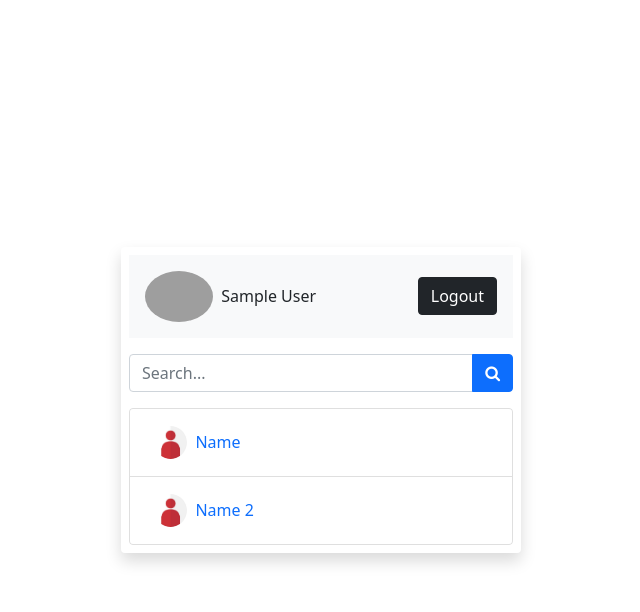
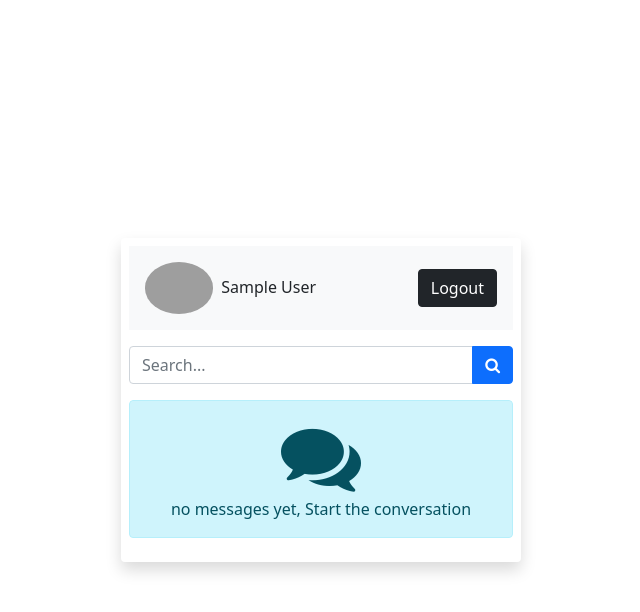
Before and after one commit to mouafikmohammed/chatapp, a PHP site: page /home.php in a window 1280 px wide. Shown: the top 612 px of the page, without its empty margins (319-959 px from the left). Run offline with PHP 8.4, Linux system fonts and the light colour scheme; the visitor is signed in with stand-in values (Sample User, id 1); tables that the repository leaves empty or names only in its code hold one stand-in row (values such as "Sample post"); grey boxes are pictures that could not be loaded.

Commit message:
convesations

```diff
--- /dev/null
+++ b/app/helpers/conversations.php
@@ -0,0 +1,48 @@
+<?php
+
+function getConversation($user_id, $conn){
+    /**
+      Getting all the conversations
+      for current (logged in) user
+    **/
+    $sql = "SELECT * FROM conversations WHERE user_1=? OR user_2=? ORDER BY conversation_id DESC";
+
+    $stmt = $conn->prepare($sql);
+    $stmt->execute([$user_id, $user_id]);
+
+    if($stmt->rowCount() > 0){
+        $conversations = $stmt->fetchAll();
+
+        /**
+          creating empty array to
+          store the user conversation
+        **/
+        $user_data = [];
+
+        # looping through the conversations
+        foreach($conversations as $conversation){
+            # if conversations user_1 row equal to user_id
+            if ($conversation['user_1'] == $user_id) {
+            	$sql2  = "SELECT * FROM users WHERE user_id=?";
+            	$stmt2 = $conn->prepare($sql2);
+            	$stmt2->execute([$conversation['user_2']]);
+            }else {
+            	$sql2  = "SELECT * FROM users WHERE user_id=?";
+            	$stmt2 = $conn->prepare($sql2);
+            	$stmt2->execute([$conversation['user_1']]);
+            }
+
+            $allConversations = $stmt2->fetchAll();
+
+            # pushing the data into the array
+            array_push($user_data, $allConversations[0]);
+        }
+
+        return $user_data;
+
+    }else {
+    	$conversations = [];
+    	return $conversations;
+    }
+
+}
--- a/css/style.css
+++ b/css/style.css
@@ -13,3 +13,7 @@
 a {
    text-decoration: none;
 }
+
+.fs-big {
+   font-size: 5rem !important;
+}
--- a/home.php
+++ b/home.php
@@ -4,11 +4,15 @@
    if(isset($_SESSION['username'])) {
       # database connection file
       include 'app/db.conn.php';
-
       include 'app/helpers/user.php';
+      include 'app/helpers/conversations.php';
 
       # getting User data
       $user = getUser($_SESSION['username'],$conn);
+
+      # Getting User conversations
+      $conversations = getConversation($user['user_id'], $conn);
+
 ?>
 
 <!DOCTYPE html>
@@ -42,24 +46,23 @@
             </div>
 
             <ul class="list-group mvh-50 overflow-auto">
-
+               <?php if (!empty($conversations)) { ?>
+                  <?php foreach($conversations as $conversation){ ?>
                      <li class="list-group-item">
                         <a href="chat.php" class="d-flex justify-content-between align-items-center p-2">
                            <div class="d-flex align-items-center">
-                        <img src="uploads/user-default.jpg" class="w-10 rounded-circle">
-                        <h3 class="fs-xs m-2">Name</h3>
+                              <img src="uploads/<?=$conversation['p_p']?>" class="w-10 rounded-circle">
+                              <h3 class="fs-xs m-2"><?=$conversation['name']?></h3>
                            </div>
                         </a>
                      </li>
-               <li class="list-group-item">
-                  <a href="chat.php" class="d-flex justify-content-between align-items-center p-2">
-                     <div class="d-flex align-items-center">
-                        <img src="uploads/user-default.jpg" class="w-10 rounded-circle">
-                        <h3 class="fs-xs m-2">Name 2</h3>
+                  <?php } ?>
+               <?php }else { ?>
+                  <div class="alert alert-info text-center">
+                     <li class="fa fa-comments d-block fs-big"></li>
+                     no messages yet, Start the conversation
                   </div>
-                  </a>
-               </li>
-
+               <?php } ?>
             </ul>
 
          </div>
```
Also changed, not shown: app/helpers/user.php (+9 -8 lines), uploads/yasser.jpg (added). Lines whose indentation alone changed are shown as unchanged.
